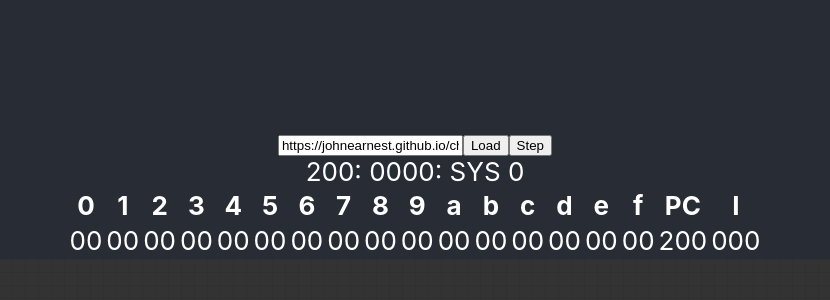
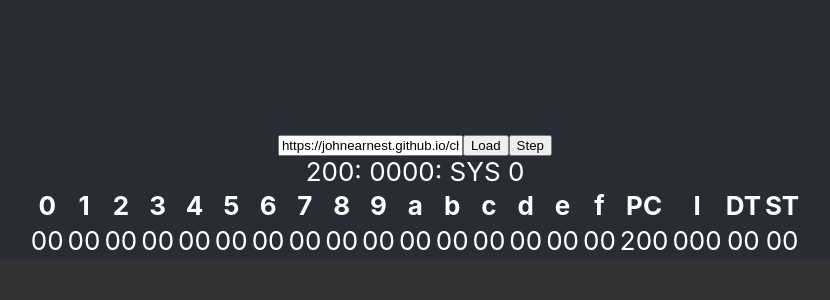
Before and after one commit to janne/chip-8-typescript, a React (Create React App) app: page / in a window 1280 px wide. Shown: the top 300 px of the page, without its empty margins (225-1055 px from the left). Built offline with nearby package versions, Linux system fonts and the light colour scheme; no server answers.

Commit message:
Also show timers

```diff
--- a/src/Registers.tsx
+++ b/src/Registers.tsx
@@ -16,6 +16,8 @@ const Registers = ({ mem }: Props) => {
             ))}
             <th>PC</th>
             <th>I</th>
+            <th>DT</th>
+            <th>ST</th>
           </tr>
         </thead>
         <tbody>
@@ -25,6 +27,8 @@ const Registers = ({ mem }: Props) => {
             ))}
             <td>{mem.programCounter.toString(16).padStart(3, '0')}</td>
             <td>{mem.indexRegister.toString(16).padStart(3, '0')}</td>
+            <td>{mem.delayTimer.toString(8).padStart(2, '0')}</td>
+            <td>{mem.soundTimer.toString(8).padStart(2, '0')}</td>
           </tr>
         </tbody>
       </table>
```
